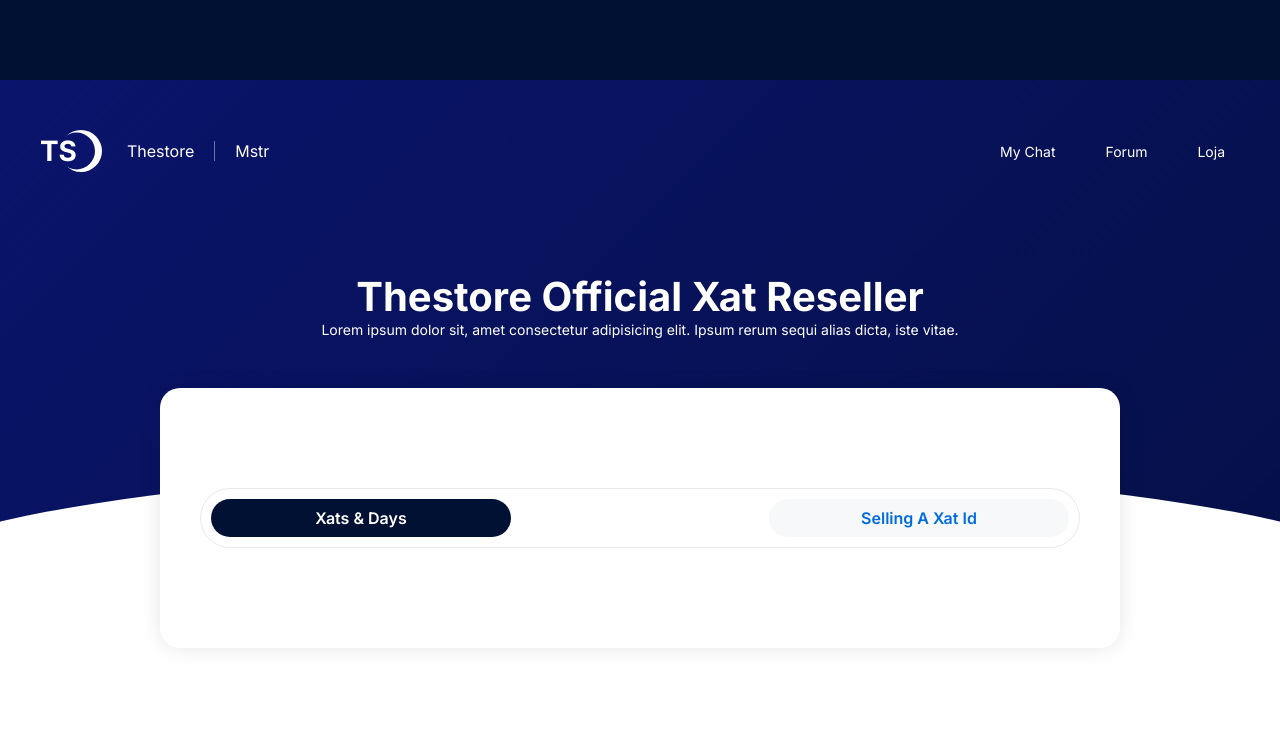
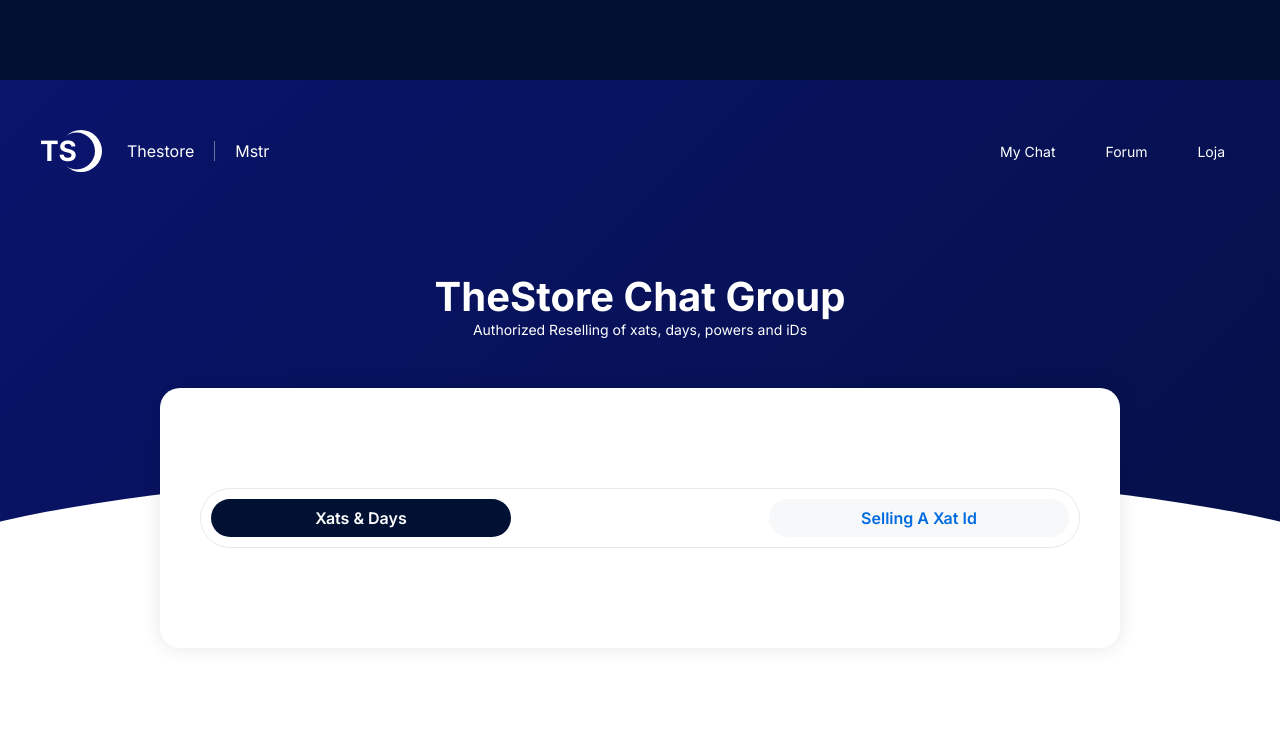
Before and after one commit to TheStore1007/TheStore, a plain HTML site: page index.html in a window 1280 px wide. Shown: the top 745 px of the page. Drawn offline with Linux system fonts and the light colour scheme.

Commit message:
Update index.html

```diff
--- a/index.html
+++ b/index.html
@@ -35,8 +35,8 @@
                         </header>
 
                         <div class="top_lettering flex column">
-                              <h1>thestore official xat reseller</h1>
-                              <p>Lorem ipsum dolor sit, amet consectetur adipisicing elit. Ipsum rerum sequi alias dicta, iste vitae.</p>
+                              <h1>TheStore Chat Group</h1>
+                              <p>Authorized Reselling of xats, days, powers and iDs</p>
                         </div>
                   </div>
 
```
